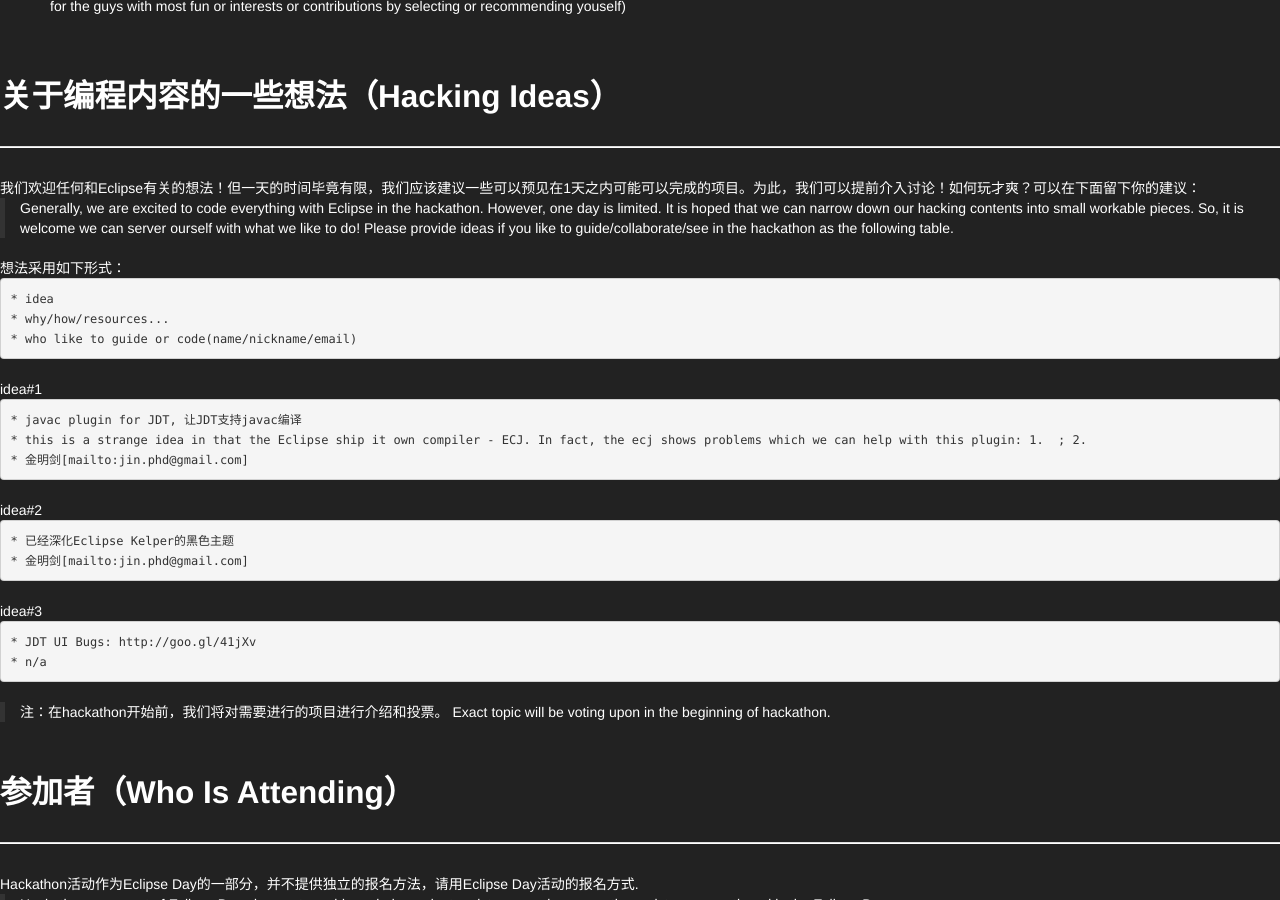
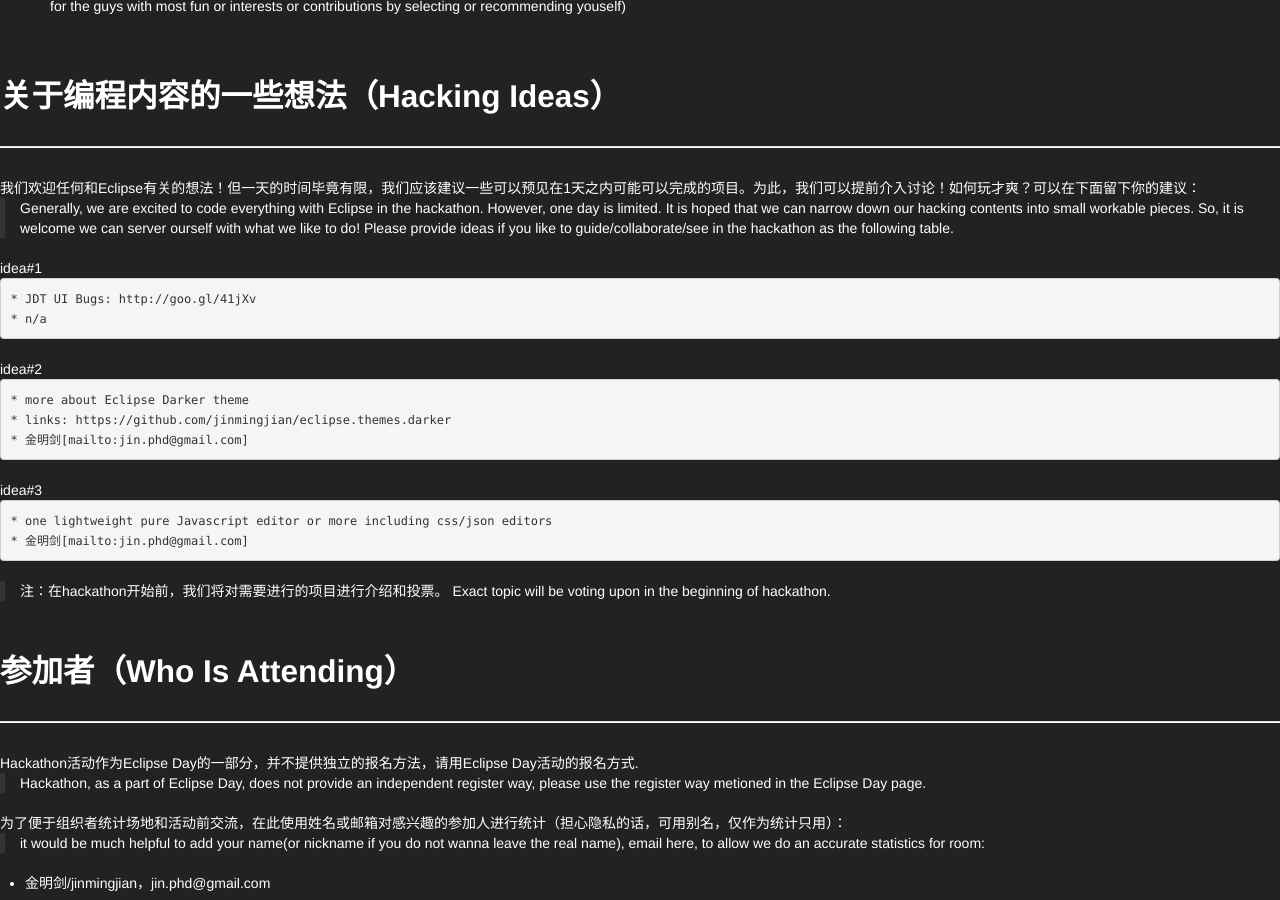
Before and after one commit to Eclipse-China/Eclipse-China.github.io, a Jekyll site: the page hackathon/hackathon_beijing_2013.html, which Jekyll copies as it is, in a window 1280 px wide and 900 px high, scrolled down 950 px. Built offline with Jekyll 4.4.1, drawn with Linux system fonts in a browser that asks for light colours; Markdown is read by kramdown in place of the engine named in the settings; comment, search, counter and statistics services are not loaded.

Commit message:
update hackathon ideas

```diff
--- a/hackathon/hackathon_beijing_2013.html
+++ b/hackathon/hackathon_beijing_2013.html
@@ -74,30 +74,23 @@
   <p>Generally, we are excited to code everything with Eclipse in the hackathon. However, one day is limited. It is hoped that we can narrow down our hacking contents into small workable pieces. So, it is welcome we can server ourself with what we like to do! Please provide ideas if you like to guide/collaborate/see in the hackathon as the following table.</p>
 </blockquote>
 
-想法采用如下形式：
-
-<pre><code>* idea
-* why/how/resources...
-* who like to guide or code(name/nickname/email)
-</code></pre>
-
 idea#1
 
-<pre><code>* javac plugin for JDT, 让JDT支持javac编译
-* this is a strange idea in that the Eclipse ship it own compiler - ECJ. In fact, the ecj shows problems which we can help with this plugin: 1.  ; 2.
-* 金明剑[mailto:jin.phd@gmail.com]
+<pre><code>* JDT UI Bugs: http://goo.gl/41jXv
+* n/a
 </code></pre>
 
 idea#2
 
-<pre><code>* 已经深化Eclipse Kelper的黑色主题
+<pre><code>* more about Eclipse Darker theme
+* links: https://github.com/jinmingjian/eclipse.themes.darker
 * 金明剑[mailto:jin.phd@gmail.com]
 </code></pre>
 
 idea#3
 
-<pre><code>* JDT UI Bugs: http://goo.gl/41jXv
-* n/a
+<pre><code>* one lightweight pure Javascript editor or more including css/json editors
+* 金明剑[mailto:jin.phd@gmail.com]
 </code></pre>
 
 <blockquote>
```
